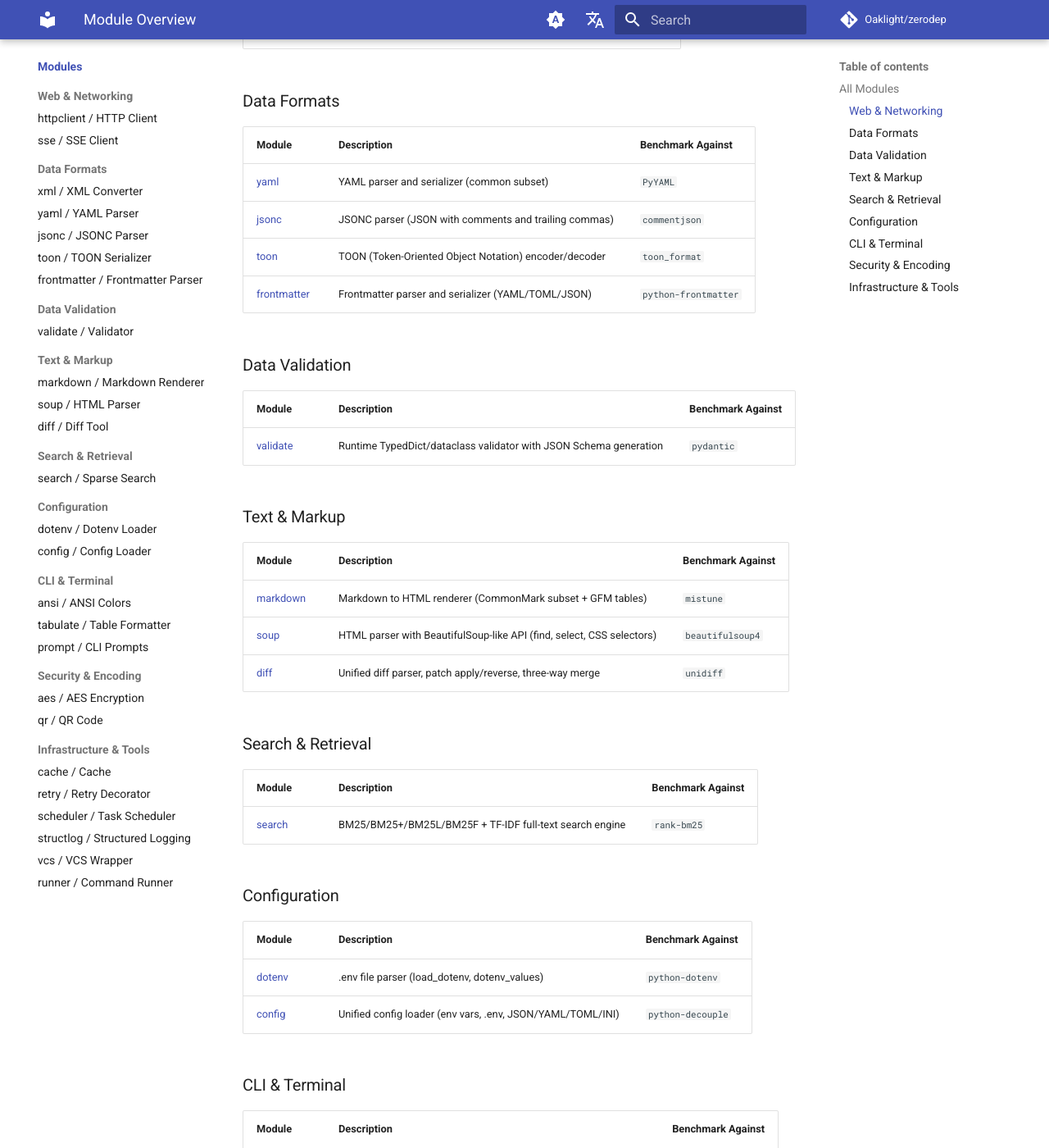
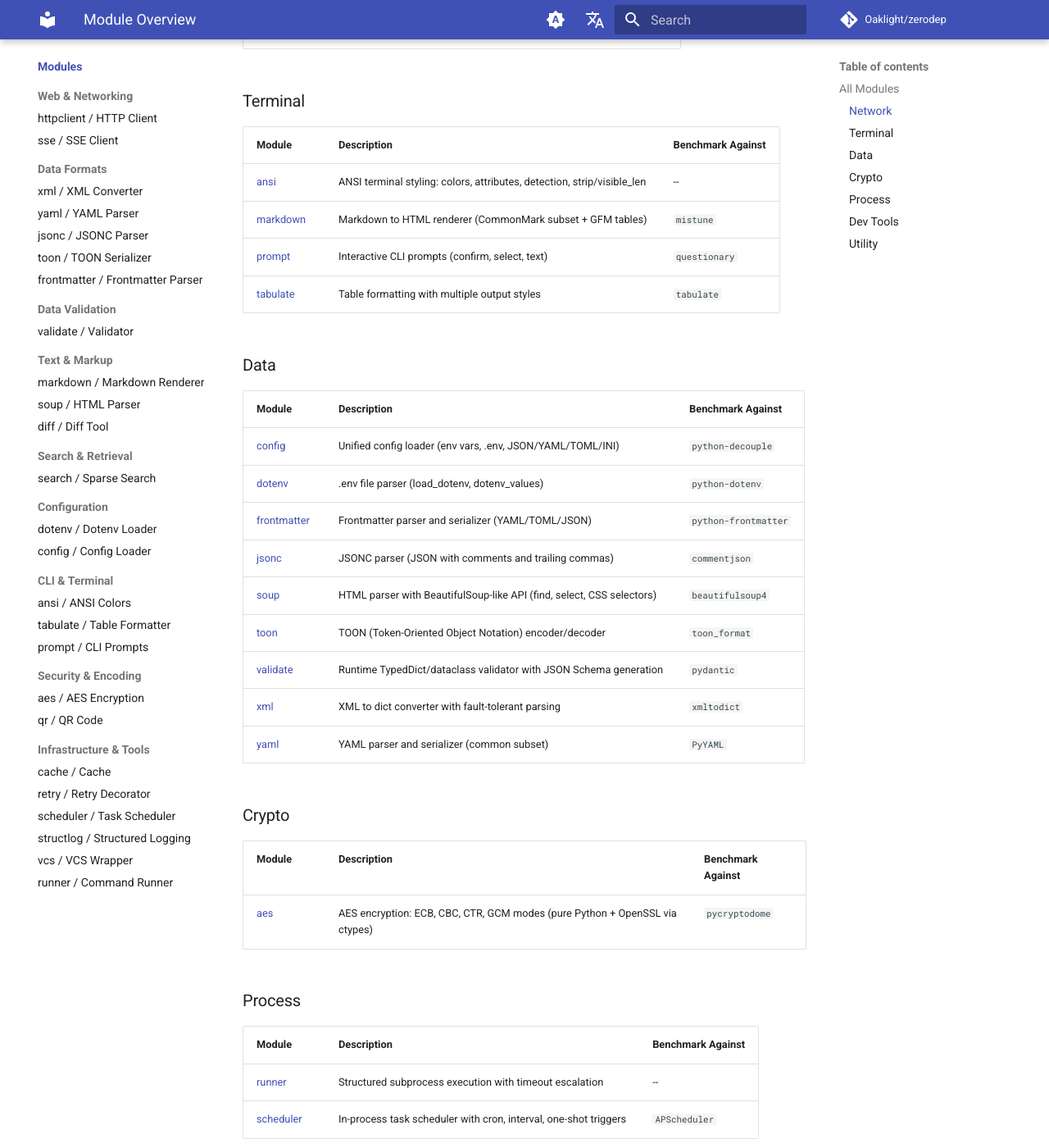
Before and after one commit to Oaklight/zerodep, an MkDocs documentation site: the page built from docs/modules/index.md, in a window 1280 px wide and 1400 px high, scrolled down 493 px. Shown: the whole window at 82% size. Built offline with MkDocs 1.6.1 and Material for MkDocs 9.7.7, drawn with Linux system fonts in a browser that asks for light colours; comment, search, counter and statistics services are not loaded; some of the changed text lies outside the part shown.

Commit message:
docs: reorganize module index by 7-category scheme

```diff
--- a/docs/modules/index.md
+++ b/docs/modules/index.md
@@ -8,69 +8,62 @@ Each zerodep module is a **self-contained single `.py` file** that you can copy
 
 ## All Modules
 
-### Web & Networking
+### Network
 
 | Module | Description | Benchmark Against |
 |--------|-------------|-------------------|
 | [httpclient](http.md) | Sync + async REST client | `httpx` |
 | [sse](sse.md) | Server-Sent Events client with auto-reconnect | `httpx-sse` |
 
-### Data Formats
-
-| Module | Description | Benchmark Against |
-|--------|-------------|-------------------|
-| [yaml](yaml.md) | YAML parser and serializer (common subset) | `PyYAML` |
-| [jsonc](jsonc.md) | JSONC parser (JSON with comments and trailing commas) | `commentjson` |
-| [toon](toon.md) | TOON (Token-Oriented Object Notation) encoder/decoder | `toon_format` |
-| [frontmatter](frontmatter.md) | Frontmatter parser and serializer (YAML/TOML/JSON) | `python-frontmatter` |
-
-### Data Validation
-
-| Module | Description | Benchmark Against |
-|--------|-------------|-------------------|
-| [validate](validate.md) | Runtime TypedDict/dataclass validator with JSON Schema generation | `pydantic` |
-
-### Text & Markup
-
-| Module | Description | Benchmark Against |
-|--------|-------------|-------------------|
-| [markdown](markdown.md) | Markdown to HTML renderer (CommonMark subset + GFM tables) | `mistune` |
-| [soup](soup.md) | HTML parser with BeautifulSoup-like API (find, select, CSS selectors) | `beautifulsoup4` |
-| [diff](diff.md) | Unified diff parser, patch apply/reverse, three-way merge | `unidiff` |
-
-### Search & Retrieval
-
-| Module | Description | Benchmark Against |
-|--------|-------------|-------------------|
-| [search](search.md) | BM25/BM25+/BM25L/BM25F + TF-IDF full-text search engine | `rank-bm25` |
-
-### Configuration
-
-| Module | Description | Benchmark Against |
-|--------|-------------|-------------------|
-| [dotenv](dotenv.md) | .env file parser (load_dotenv, dotenv_values) | `python-dotenv` |
-| [config](config.md) | Unified config loader (env vars, .env, JSON/YAML/TOML/INI) | `python-decouple` |
-
-### CLI & Terminal
+### Terminal
 
 | Module | Description | Benchmark Against |
 |--------|-------------|-------------------|
 | [ansi](ansi.md) | ANSI terminal styling: colors, attributes, detection, strip/visible_len | -- |
+| [markdown](markdown.md) | Markdown to HTML renderer (CommonMark subset + GFM tables) | `mistune` |
+| [prompt](prompt.md) | Interactive CLI prompts (confirm, select, text) | `questionary` |
 | [tabulate](tabulate.md) | Table formatting with multiple output styles | `tabulate` |
-| [prompt](prompt.md) | Interactive CLI prompts (confirm, select, text) | `questionary` |
 
-### Security & Encoding
+### Data
+
+| Module | Description | Benchmark Against |
+|--------|-------------|-------------------|
+| [config](config.md) | Unified config loader (env vars, .env, JSON/YAML/TOML/INI) | `python-decouple` |
+| [dotenv](dotenv.md) | .env file parser (load_dotenv, dotenv_values) | `python-dotenv` |
+| [frontmatter](frontmatter.md) | Frontmatter parser and serializer (YAML/TOML/JSON) | `python-frontmatter` |
+| [jsonc](jsonc.md) | JSONC parser (JSON with comments and trailing commas) | `commentjson` |
+| [soup](soup.md) | HTML parser with BeautifulSoup-like API (find, select, CSS selectors) | `beautifulsoup4` |
+| [toon](toon.md) | TOON (Token-Oriented Object Notation) encoder/decoder | `toon_format` |
+| [validate](validate.md) | Runtime TypedDict/dataclass validator with JSON Schema generation | `pydantic` |
+| [xml](xml.md) | XML to dict converter with fault-tolerant parsing | `xmltodict` |
+| [yaml](yaml.md) | YAML parser and serializer (common subset) | `PyYAML` |
+
+### Crypto
 
 | Module | Description | Benchmark Against |
 |--------|-------------|-------------------|
 | [aes](aes.md) | AES encryption: ECB, CBC, CTR, GCM modes (pure Python + OpenSSL via ctypes) | `pycryptodome` |
-| [qr](qr.md) | QR Code generation with terminal rendering | `qrcode` |
 
-### Infrastructure & Tools
+### Process
 
 | Module | Description | Benchmark Against |
 |--------|-------------|-------------------|
+| [runner](runner.md) | Structured subprocess execution with timeout escalation | -- |
+| [scheduler](scheduler.md) | In-process task scheduler with cron, interval, one-shot triggers | `APScheduler` |
+
+### Dev Tools
+
+| Module | Description | Benchmark Against |
+|--------|-------------|-------------------|
+| [diff](diff.md) | Unified diff parser, patch apply/reverse, three-way merge | `unidiff` |
+| [vcs](vcs.md) | Git/Hg/Jujutsu CLI wrapper (diff, status, log, blame) | -- |
+
+### Utility
+
+| Module | Description | Benchmark Against |
+|--------|-------------|-------------------|
+| [cache](cache.md) | In-memory cache with TTL, LRU/LFU eviction, and async support | -- |
+| [qr](qr.md) | QR Code generation with terminal rendering | `qrcode` |
 | [retry](retry.md) | Decorator-based retry with configurable backoff strategies | `tenacity` |
-| [scheduler](scheduler.md) | In-process task scheduler with cron, interval, one-shot triggers | `APScheduler` |
+| [search](search.md) | BM25/BM25+/BM25L/BM25F + TF-IDF full-text search engine | `rank-bm25` |
 | [structlog](structlog.md) | Structured logging with pretty console output | `structlog` |
-| [vcs](vcs.md) | Git/Hg/Jujutsu CLI wrapper (diff, status, log, blame) | -- |
```
